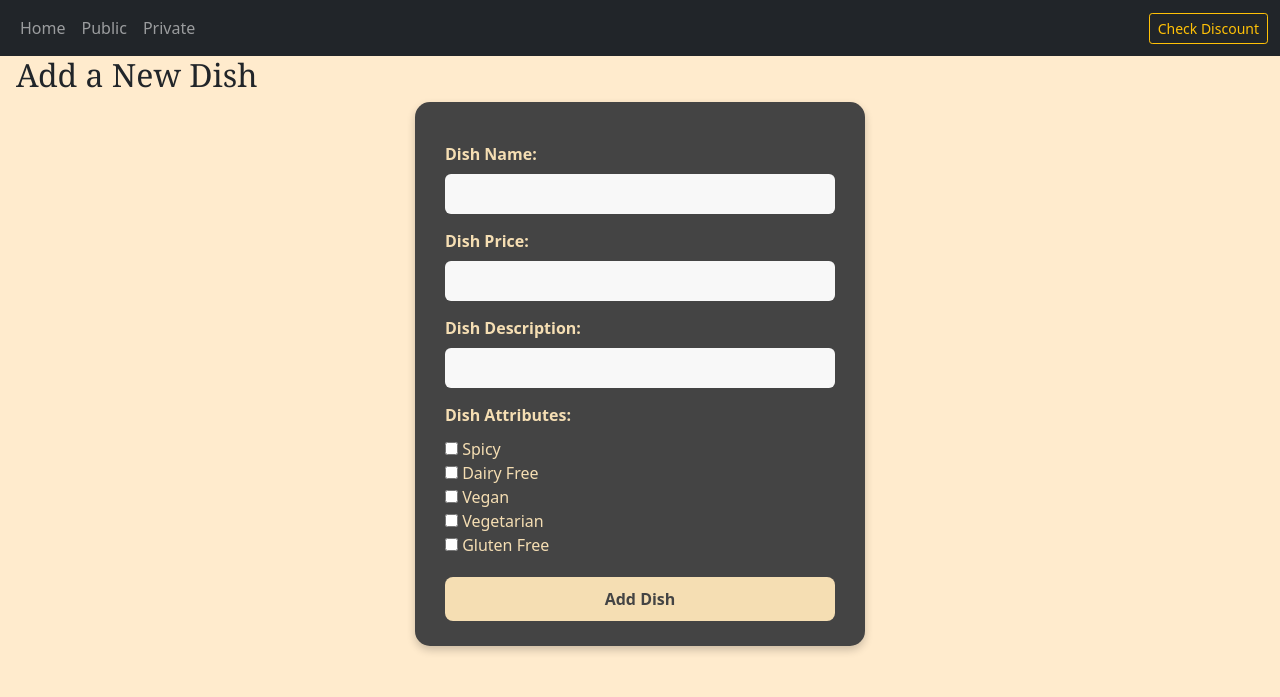
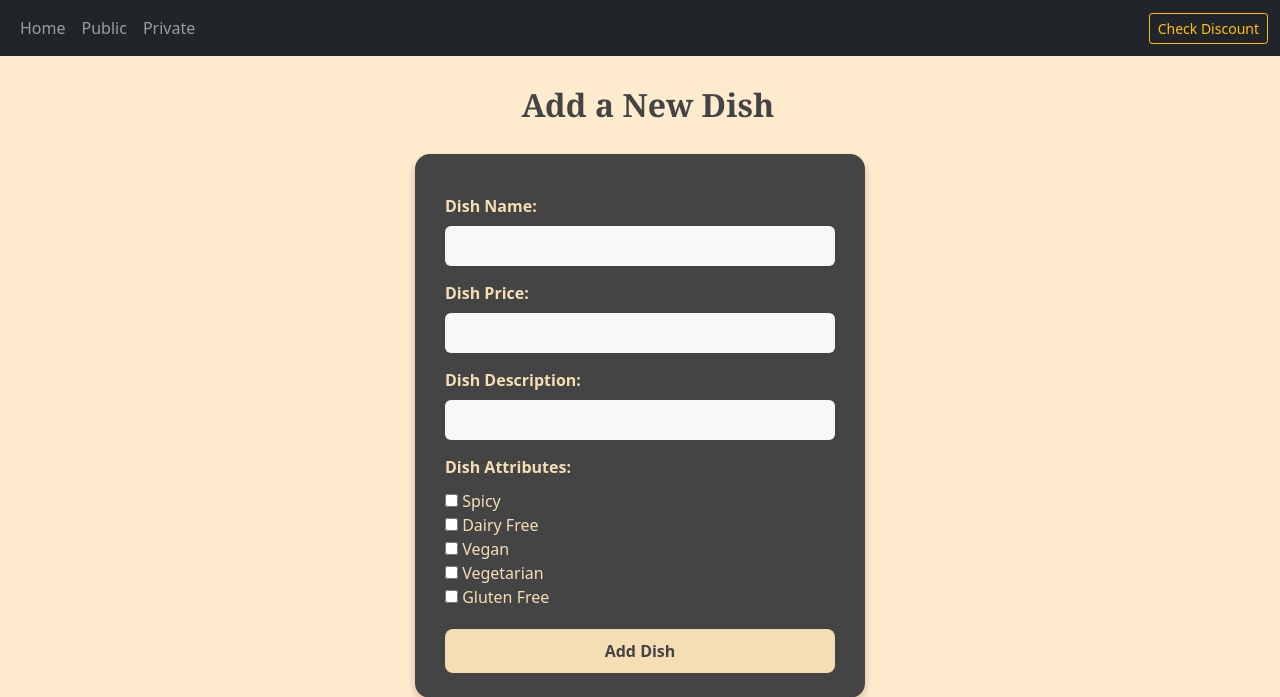
Before and after one commit to gabrielleroose/roose-vine, a PHP site: page /private.php in a window 1280 px wide. Shown: the top 697 px of the page. Run offline with PHP 8.4, Linux system fonts and the light colour scheme; data comes from the database, SQL or seed files in the repository; data that the repository does not hold is empty.

Commit message:
Fixed form heading styling

```diff
--- a/css/styles.css
+++ b/css/styles.css
@@ -86,3 +86,11 @@ button[type="submit"]:hover {
     background-color: #e8cfa6;
     transform: translateY(-2px);
 }
+
+.form_heading {
+    text-align: center;
+    color: #444;
+    font-weight: bold;
+    margin-top: 30px;
+    margin-bottom: 30px;
+}
--- a/private.php
+++ b/private.php
@@ -29,7 +29,8 @@
     $attributes_result = $conn->query($attributes_query);
     ?>
 
-    <h2>Add a New Dish</h2>
+    <h2 class="form_heading">Add a New Dish</h2>
+
     <form action="" method="POST">
         <label for="dish_name">Dish Name:</label>
         <input type="text" name="dish_name" id="dish_name" required>
```
